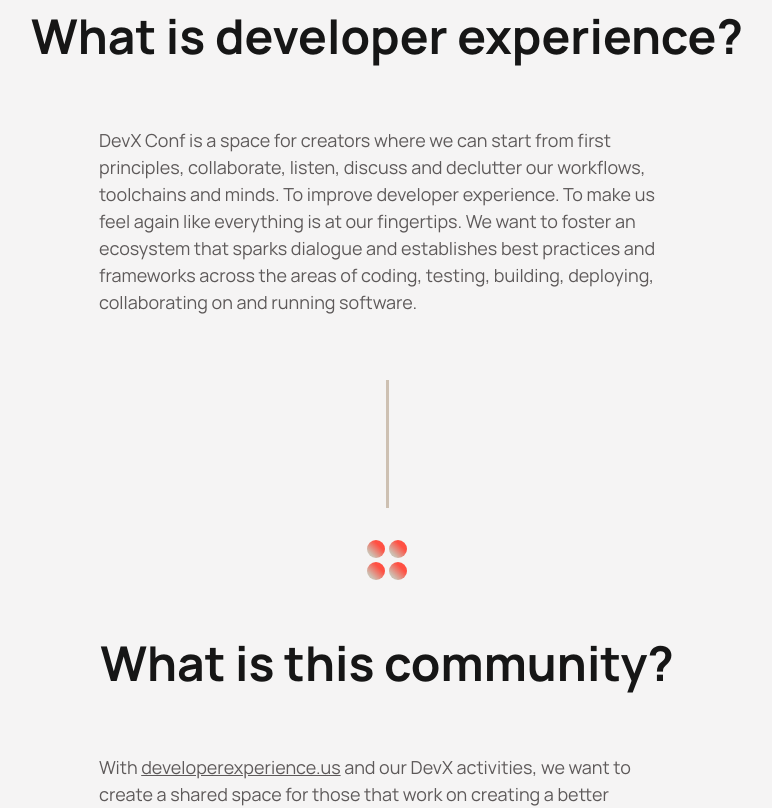
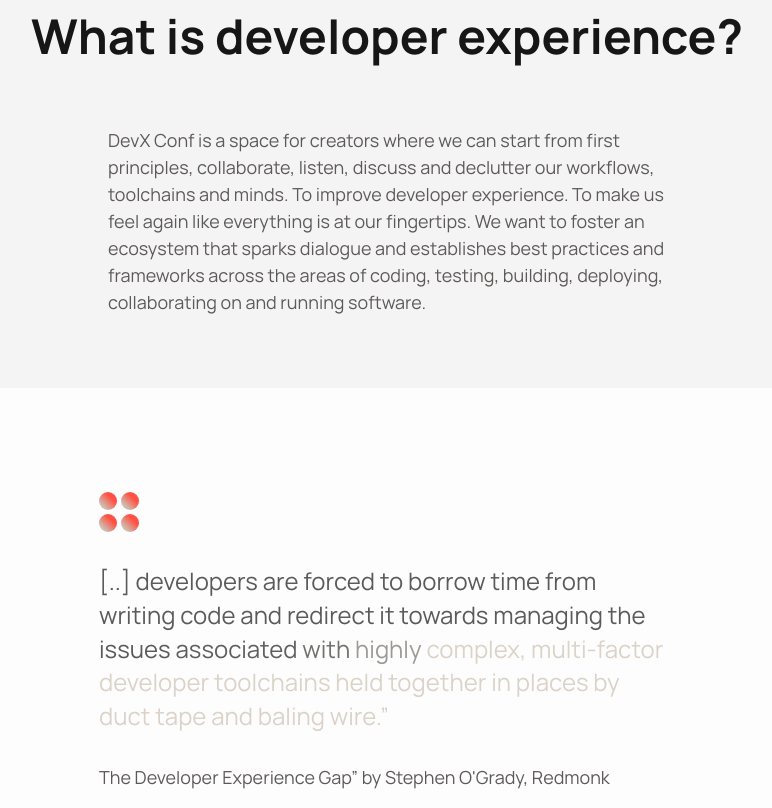
Before and after one commit to gitpod-io/devx-community, a SvelteKit app: page / in a window 1280 px wide. Shown: the part 920-1728 px from the top of the page, without its empty margins (253-1025 px from the left). Built offline with nearby package versions, Linux system fonts and the light colour scheme.

Commit message:
add the text animation. (#33)
* add the text animation.

* refactor.

```diff
--- a/src/app.css
+++ b/src/app.css
@@ -108,6 +108,10 @@
 		@apply text-base;
 	}
 
+	.text-large {
+		@apply text-p-x-large leading-[33.6px];
+	}
+
 	.bottom-lined::after {
 		content: '';
 		@apply mx-auto mt-large block h-32 w-[3px] bg-sub;
--- /dev/null
+++ b/src/lib/components/developer-experience.svelte
@@ -0,0 +1,31 @@
+<script lang="ts">
+	import AnimatedText from './library/animated-text.svelte';
+	import Container from './layout/container.svelte';
+	import Dot from './library/dot.svelte';
+	import FullBleed from './library/full-bleed.svelte';
+	import Section from './library/section.svelte';
+</script>
+
+<Section
+	title="What is developer experience?"
+	text="DevX Conf is a space for creators where we can start from first principles, collaborate, listen, discuss and declutter our workflows, toolchains and minds. To improve developer experience. To make us feel again like everything is at our fingertips. We want to foster an ecosystem that sparks dialogue and establishes best practices and frameworks across the areas of coding, testing, building, deploying, collaborating on and running software."
+	textClassNames="max-w-[558px]"
+	class="relative"
+>
+	<FullBleed class="mt-x-large w-screen bg-box py-x-large">
+		<Container>
+			<div class="mx-auto max-w-xl">
+				<div class="mt-x-small grid grid-cols-2 gap-1" style="max-width: {2 * 18 + 4}px;">
+					{#each Array(4) as _}
+						<Dot class="h-[18px] w-[18px]" />
+					{/each}
+				</div>
+				<AnimatedText
+					class="text-large my-x-small text-sub"
+					text="[..] developers are forced to borrow time from writing code and redirect it towards managing the issues associated with highly complex, multi-factor developer toolchains held together in places by duct tape and baling wire.”"
+				/>
+				<p>The Developer Experience Gap” by Stephen O'Grady, Redmonk</p>
+			</div>
+		</Container>
+	</FullBleed>
+</Section>
--- /dev/null
+++ b/src/lib/components/layout/container.svelte
@@ -0,0 +1,12 @@
+<script lang="ts">
+	export let element = 'div';
+	let clazz = '';
+	export { clazz as class };
+</script>
+
+<svelte:element
+	this={element}
+	class="mx-auto max-w-7xl px-4 sm:px-x-small md:px-medium lg:px-large xl:px-0 {clazz}"
+>
+	<slot />
+</svelte:element>
--- /dev/null
+++ b/src/lib/components/library/animated-text.svelte
@@ -0,0 +1,57 @@
+<script lang="ts">
+	import { onMount } from 'svelte';
+
+	export let text: string;
+	let clazz = '';
+	export { clazz as class };
+
+	let animate = () => {
+		const spans = document.querySelectorAll('.text-animated span');
+
+		Array.from(spans).forEach((span, i) => {
+			setTimeout(() => {
+				span.classList.add('text-important');
+			}, i * 250);
+		});
+	};
+
+	const mutateText = (text: string) => {
+		const split = text.split(' ');
+		let html = '';
+
+		split.forEach((str) => {
+			html += `<span>${str}</span> `;
+		});
+
+		return html;
+	};
+
+	onMount(() => {
+		const target = document.querySelector('.text-animated');
+		const observer = new IntersectionObserver((entries, observer) => {
+			entries.forEach((entry) => {
+				if (entry.isIntersecting) {
+					animate();
+
+					observer.disconnect();
+				}
+			});
+		});
+
+		observer.observe(target as HTMLParagraphElement);
+	});
+</script>
+
+<p class="{clazz} text-animated">
+	{@html mutateText(text)}
+</p>
+
+<style lang="postcss">
+	p {
+		@apply opacity-70;
+	}
+
+	p :global(span) {
+		transition: all 1s cubic-bezier(0.16, 0, 0.3, 1);
+	}
+</style>
--- a/src/lib/components/library/dots.svelte
+++ /dev/null
@@ -1,17 +0,0 @@
-<script lang="ts">
-	import Dot from './dot.svelte';
-
-	export let height = 18;
-	export let width = 18;
-	let clazz = '';
-	export { clazz as class };
-</script>
-
-<div
-	class="mx-auto mt-x-small grid grid-cols-2 gap-1 {clazz}"
-	style="max-width: {2 * width + 4}px;"
->
-	{#each Array(4) as _}
-		<Dot class="h-[{height}px] w-[{width}px]" />
-	{/each}
-</div>
--- /dev/null
+++ b/src/lib/components/library/full-bleed.svelte
@@ -0,0 +1,19 @@
+<script lang="ts">
+	let clazz = '';
+	export { clazz as class };
+</script>
+
+<div class="full-bleed {clazz}">
+	<slot />
+</div>
+
+<style lang="postcss">
+	.full-bleed {
+		width: 100vw;
+		position: relative;
+		left: 50%;
+		right: 50%;
+		margin-left: -50vw;
+		margin-right: -50vw;
+	}
+</style>
--- /dev/null
+++ b/src/lib/components/library/intersection-observer.svelte
@@ -0,0 +1,68 @@
+<script lang="ts">
+	import { onMount, createEventDispatcher } from 'svelte';
+
+	export let once = false;
+	export let top = 0;
+	export let bottom = 0;
+	export let left = 0;
+	export let right = 0;
+
+	let intersecting = false;
+	let container: HTMLDivElement;
+
+	const dispatch = createEventDispatcher();
+
+	onMount(() => {
+		if (typeof IntersectionObserver !== 'undefined') {
+			const rootMargin = `${bottom}px ${left}px ${top}px ${right}px`;
+
+			const observer = new IntersectionObserver(
+				(entries) => {
+					intersecting = entries[0].isIntersecting;
+					if (intersecting) {
+						dispatch('message', {
+							intersecting
+						});
+					}
+					if (intersecting && once) {
+						observer.unobserve(container);
+					}
+				},
+				{
+					rootMargin
+				}
+			);
+
+			observer.observe(container);
+			return () => observer.unobserve(container);
+		}
+
+		function handler() {
+			const bcr = container.getBoundingClientRect();
+
+			intersecting =
+				bcr.bottom + bottom > 0 &&
+				bcr.right + right > 0 &&
+				bcr.top - top < window.innerHeight &&
+				bcr.left - left < window.innerWidth;
+
+			if (intersecting && once) {
+				window.removeEventListener('scroll', handler);
+			}
+		}
+
+		window.addEventListener('scroll', handler);
+		return () => window.removeEventListener('scroll', handler);
+	});
+</script>
+
+<div bind:this={container}>
+	<slot {intersecting} />
+</div>
+
+<style>
+	div {
+		width: 100%;
+		height: 100%;
+	}
+</style>
--- a/src/lib/components/library/section.svelte
+++ b/src/lib/components/library/section.svelte
@@ -1,11 +1,8 @@
 <script lang="ts">
-	import Dots from './dots.svelte';
-
 	export let title: string;
 	export let text = '';
 	export let textClassNames = '';
 	export let titleClassNames = '';
-	export let dots = false;
 	export let line = true;
 
 	let clazz = '';
@@ -17,7 +14,3 @@
 	<p class="mx-auto {textClassNames}">{@html text}</p>
 	<slot />
 </section>
-
-{#if dots}
-	<Dots />
-{/if}
--- a/src/routes/+layout.svelte
+++ b/src/routes/+layout.svelte
@@ -1,16 +1,15 @@
 <script lang="ts">
 	import Nav from '$lib/components/layout/nav.svelte';
 	import Footer from '$lib/components/layout/footer.svelte';
+	import Container from '$lib/components/layout/container.svelte';
 	import '../app.css';
 </script>
 
 <div class="flex min-h-screen flex-col">
 	<Nav />
 
-	<main
-		class="mx-auto max-w-7xl px-4 pb-x-large pt-xx-large sm:px-x-small md:px-medium lg:px-large xl:px-0"
-	>
+	<Container element="main" class="pt-xx-large">
 		<slot />
-	</main>
+	</Container>
 	<Footer />
 </div>
--- a/src/routes/+page.svelte
+++ b/src/routes/+page.svelte
@@ -6,16 +6,12 @@
 	import LearnMore from '$lib/components/index/learn-more.svelte';
 	import WhatIsThisCommunity from '$lib/components/index/what-is-this-community.svelte';
 	import Section from '$lib/components/library/section.svelte';
+	import DeveloperExperience from '$lib/components/developer-experience.svelte';
 </script>
 
 <Hero />
 
-<Section
-	title="What is developer experience?"
-	text="DevX Conf is a space for creators where we can start from first principles, collaborate, listen, discuss and declutter our workflows, toolchains and minds. To improve developer experience. To make us feel again like everything is at our fingertips. We want to foster an ecosystem that sparks dialogue and establishes best practices and frameworks across the areas of coding, testing, building, deploying, collaborating on and running software."
-	textClassNames="max-w-xl"
-	dots={true}
-/>
+<DeveloperExperience />
 
 <WhatIsThisCommunity />
 
--- a/tailwind.config.cjs
+++ b/tailwind.config.cjs
@@ -7,6 +7,7 @@
 		extend: {
 			colors: {
 				explicit: {
+					white: 'var(--white)',
 					black: 'var(--black)',
 					'white-light': 'var(--white-light)',
 					'grey-slight': 'var(--grey-slight)'
```
